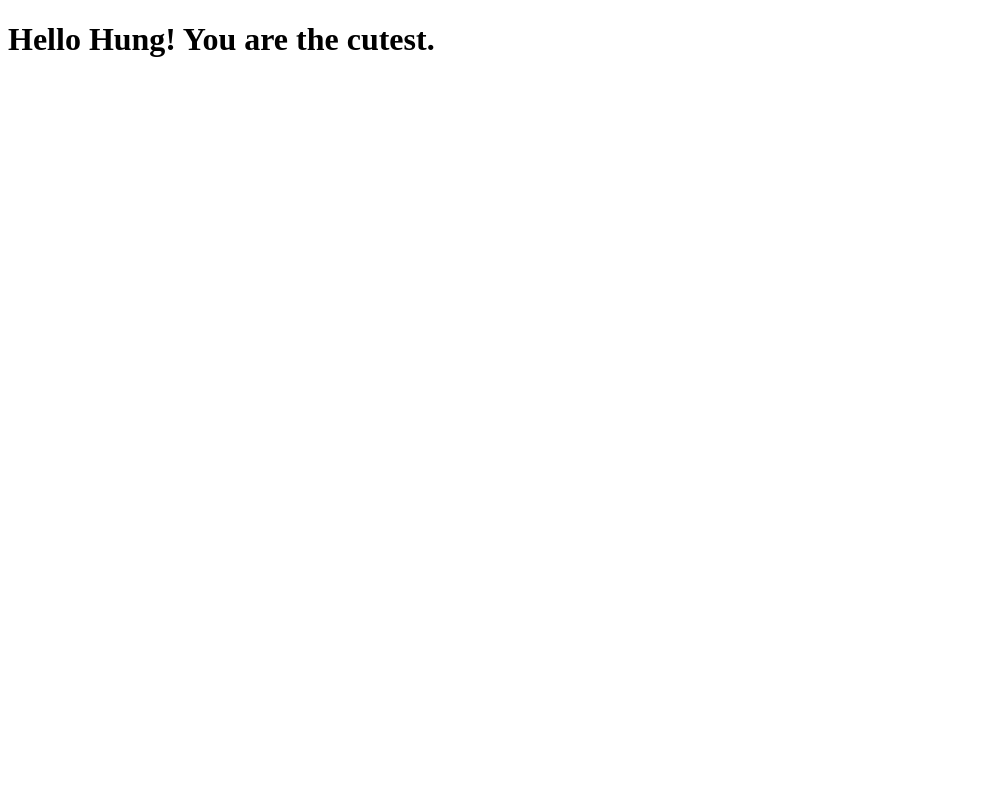
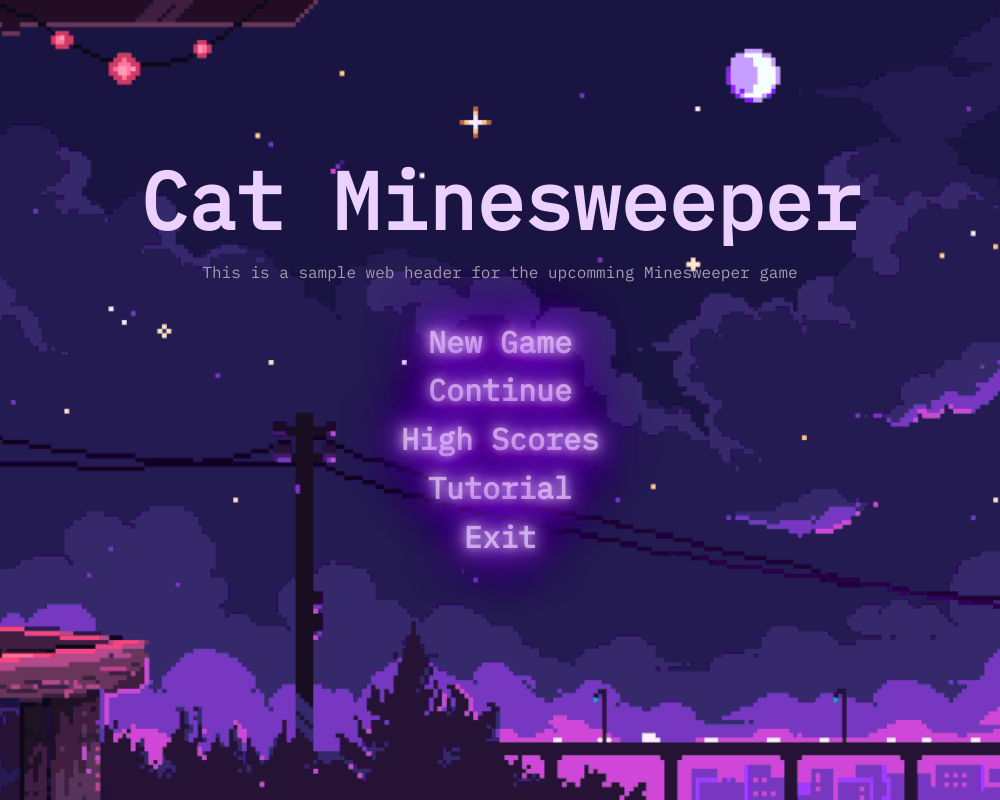
Before and after one commit to ume-meu/catsweeper, an Electron app: page minesweeper.html in a window 1000 px wide. Drawn offline with Linux system fonts and the light colour scheme; files that its build step writes are made by us from their sources; files whose address does not match are found by name.

Commit message:
add menu state to the main html

```diff
--- a/minesweeper.html
+++ b/minesweeper.html
@@ -1,9 +1,42 @@
 <!DOCTYPE html>
 <html lang="en">
 <head>
-    <title>Minesweeper</title>
+    <meta name="viewport" content="width=device-width, initial-scale=1.0">
+    <title>Game Menu</title>
+    <link rel="stylesheet" href="style.css">
+
+    <link href="https://fonts.googleapis.com/css?family=IBM+Plex+Mono&display=swap" rel="stylesheet">
 </head>
 <body>
-    <h1>Hello Hung! You are the cutest.</h1>
+    <div class="container">
+
+        <!-- Menu state -->
+        <div class="col">
+            <div class="game-name">
+                <h1>Cat Minesweeper</h1>
+            </div>
+            <p>This is a sample web header for the upcomming Minesweeper game</p>
+
+
+            <section class="game">
+                <section class="screen screen-intro active-screen">
+                    <nav>
+                        <ul>
+                            <li><a href="#" class="glow-link"><b>New Game</b></a></li>
+                            <li><a href="#" class="glow-link"><b>Continue</b></a></li>
+                            <li><a href="#" class="glow-link"><b>High Scores</b></a></li>
+                            <li><a href="#" class="glow-link"><b>Tutorial</b></a></li>
+                            <li><a href="#" class="glow-link"><b>Exit</b></a></li>
+
+                        </ul>
+                    </nav>
+
+                </section>
+
+              </section>
+        </div>
+    </div>
+
+
 </body>
 </html>
```
